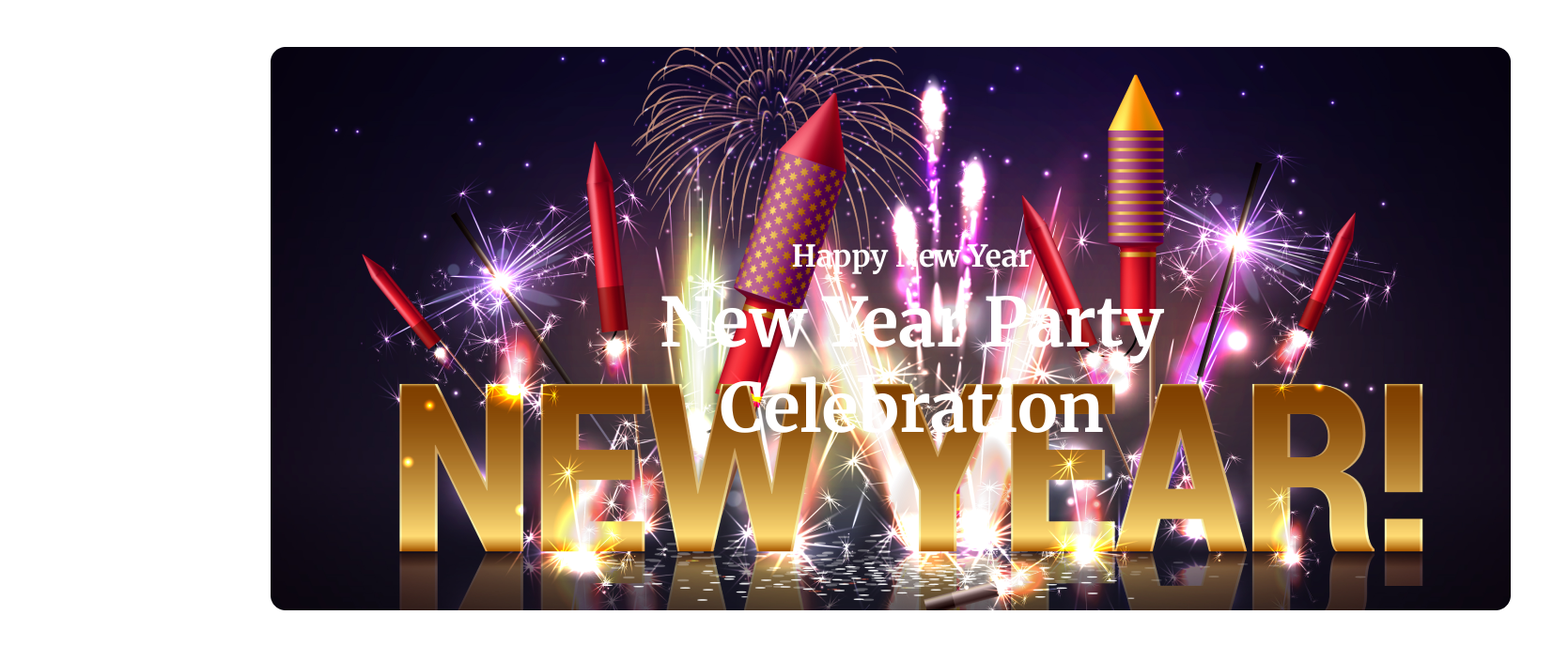
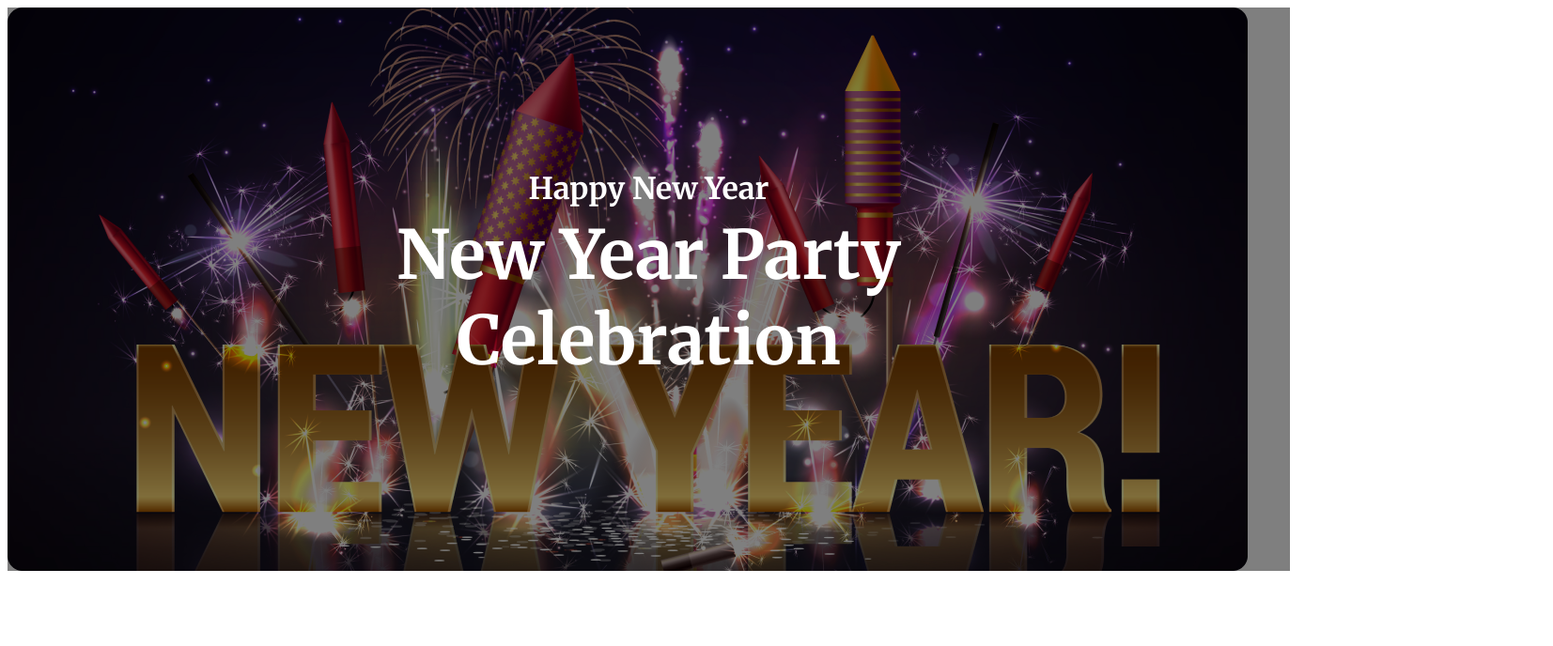
Before and after one commit to mahdi786islam/new-year-offer-practice, a plain HTML site: page index.html in a window 1280 px wide. Shown: the whole page at 94% size, 1653 px wide, since content can reach past the window. Drawn offline with Linux system fonts and the light colour scheme.

Commit message:
edit in banner

```diff
--- a/index.html
+++ b/index.html
@@ -10,12 +10,13 @@
     <title>New Year Offers</title>
 </head>
 <body>
-    <div class="banner">
-        <div id="banner-content">
-        <h5 class="banner-title">Happy New Year</h5>
-        <h1 class="banner-text">New Year Party <br> Celebration</h1>
+    <header>
+        <div class="banner">
+            <div id="banner-content">
+            <h5 class="banner-title">Happy New Year</h5>
+            <h1 class="banner-text">New Year Party <br> Celebration</h1>
+            </div>
         </div>
-    </div>
-
+    </header>
 </body>
 </html>
--- a/styles/style.css
+++ b/styles/style.css
@@ -1,11 +1,16 @@
 /* banner style */
 .banner{
+    background-color: rgb(0, 0, 0, 0.5);
     background-image: url("../assets/images/Banner\ Image.png");
     background-repeat: no-repeat;
-    color: white;
+    background-blend-mode: overlay;
     width: 1365px;
     height: 600px;
-    margin: 50px 280px;
+    margin: 0px auto;
+
+
+
+
 }
 #banner-content{
     display: flex;
@@ -14,7 +19,8 @@
     align-content: center;
     font-family: merriweather;
     text-align: center;
-    padding-top: 150px;
+    padding-top: 120px;
+    color: white;
 }
 .banner-title{
     font-size: 32px;
```
